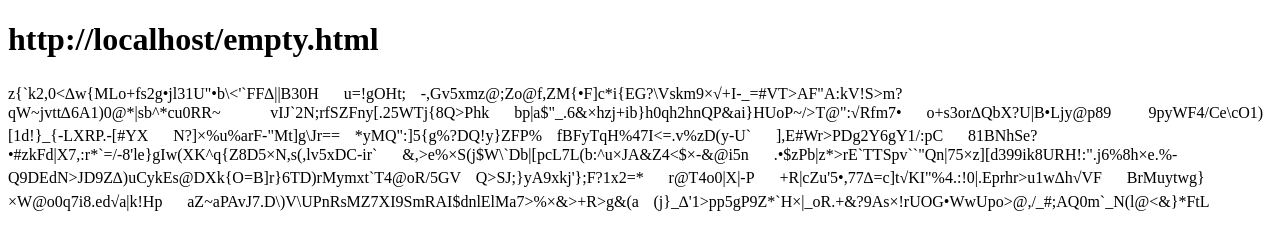
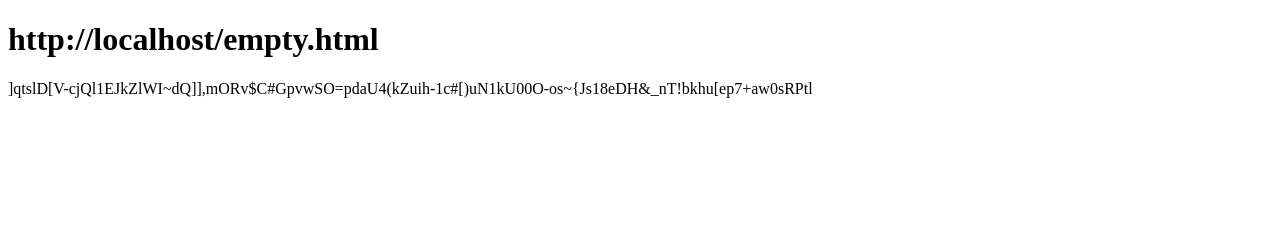
Before and after one commit to dfgvbbt/dfgvbbt.github.io, a plain HTML site: page empty.html in a window 1280 px wide. Drawn offline with Linux system fonts and the light colour scheme.

Commit message:
Update empty.html

```diff
--- a/empty.html
+++ b/empty.html
@@ -7,7 +7,7 @@
 
 <body>
     <h1 id="path"></h1>
-z{`k2,0<∆w{MLo+fs2g•jl31U"•b\<'`FF∆||B30H⃟⃞u=!gOHt;ㅤ-,Gv5xmz@;Zo@f,ZM{•F]c*i{EG?\Vskm9×√+I-_=#VT>AF"A:kV!S>m?qW~jvtt∆6A1)0@*|sb^*cu0RR~⃟⃞⃟⃞vIJ`2N;rfSZFny[.25WTj{8Q>Phk⃟⃝bp|a$"_.6&×hzj+ib}h0qh2hnQP&ai}HUoP~/>T@":√Rfm7•⃟⃝o+s3or∆QbX?U|B•Ljy@p89ㅤ⃟⃞9pyWF4/Ce\cO1)[1d!}_{-LXRP.-[#YX⃟⃞N?]×%u%arF-"Mt]g\Jr==ㅤ*yMQ":]5{g%?DQ!y}ZFP%ㅤfBFyTqH%47I<=.v%z<mtf[b⃟⃞B7W%"s|4j∆[b3kT01r~z⃟⃝a7fp'?-2@Pbk4/OP~\6]>D(y-U`⃟⃞],E#Wr>PDg2Y6gY1/:pC⃟⃝81BNhSe?•#zkFd|X7,:r*`=/-8'le}gIw(XK^q{Z8D5×N,s(,lv5xDC-ir`⃟⃝&,>e%×S(j$W\`Db|[pcL7L(b:^u×JA&Z4<$×-&@i5n⃟⃞.•$zPb|z*>rE`TTSpv``"Qn|75×z][d399ik8URH!:".j6%8h×e.%-Q9DEdN>JD9Z∆)uCykEs@DXk{O=B]r}6TD)rMymxt`T4@oR/5GVㅤQ>SJ;}yA9xkj'};F?1x2=*⃟⃞r@T4o0|X|-P⃟⃞+R|cZu'5•,77∆=c]t√KI"%4.:!0|.Eprhr>u1w∆h√VF⃟⃞BrMuytwg}×W@o0q7i8.ed√a|k!Hp⃟⃞aZ~aPAvJ7.D\)V\UPnRsMZ7XI9SmRAI$dnlElMa7>%×&>+R>g&(aㅤ(j}_∆'1>pp5gP9Z*`H×|_oR.+&?9As×!rUOG•WwUpo>@,/_#;AQ0m`_N(l@<&}*FtL
+]qtslD[V-cjQl1EJkZlWI~dQ]],mORv$C#GpvwSO=pdaU4(kZuih-1c#[)uN1kU00O-os~{Js18eDH&_nT!bkhu[ep7+aw0sRPtl
 
     <script>
         const Text = window.location.href.replace("https://dfgvbbt.github.io/empty?","")
```
